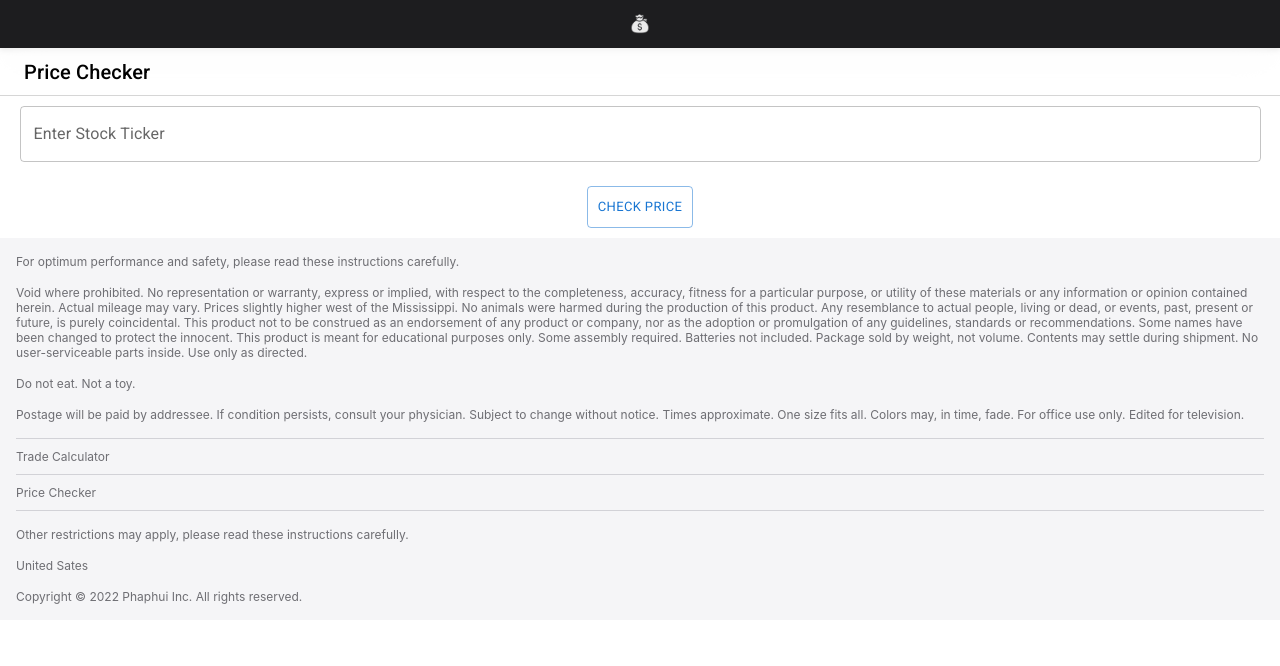
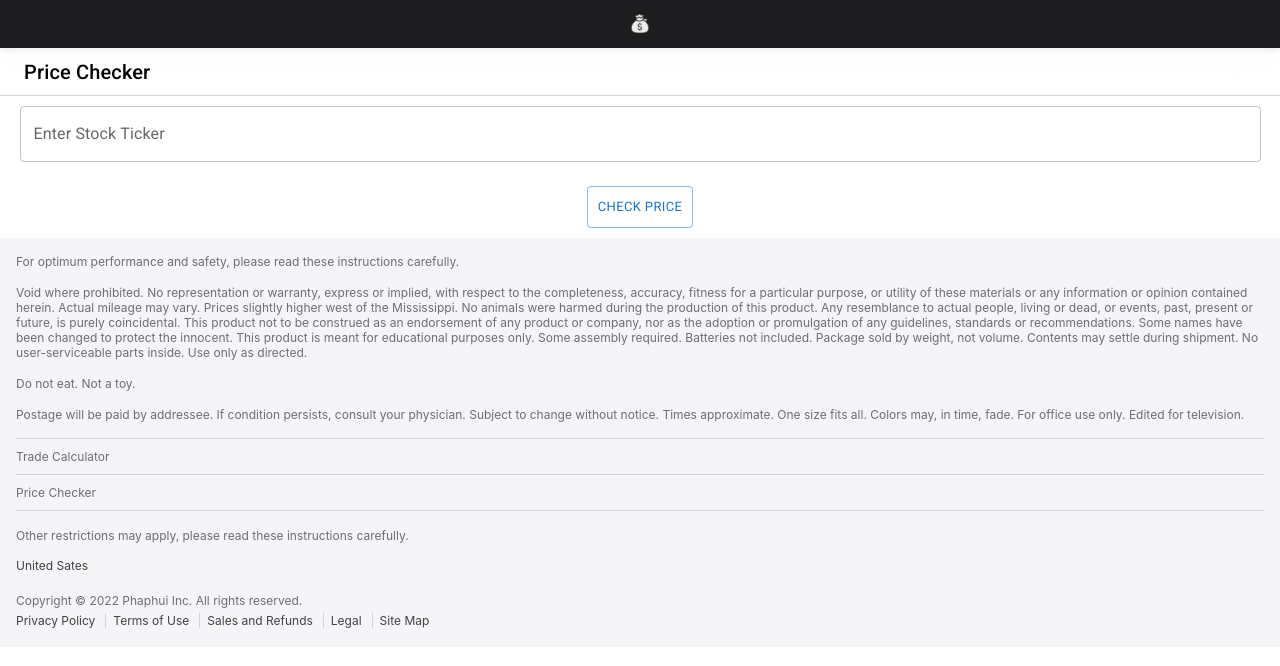
Before and after one commit to SeanPhaphui/seanphaphui.github.io, a React (Create React App) app: page /price-checker in a window 1280 px wide. Shown: the top 666 px of the page. Built offline with nearby package versions, Linux system fonts and the light colour scheme.

Commit message:
Change Footer to Bottom

```diff
--- a/src/App.tsx
+++ b/src/App.tsx
@@ -1,6 +1,6 @@
 import { Route, Routes, useNavigate } from "react-router-dom";
 import "./App.css";
-import Footer from "./Footer/Footer";
+import Bottom from "./Bottom/Bottom";
 import Home from "./Home/Home";
 import PriceChecker from "./PriceChecker/PriceChecker";
 import SlowGainCalcultor from "./SlowGainCalculator/SlowGainCalcultor";
@@ -24,7 +24,7 @@ function App() {
         <Route path="/calculator" element={<SlowGainCalcultor />} />
         <Route path="/price-checker" element={<PriceChecker />} />
       </Routes>
-      <Footer/>
+      <Bottom/>
     </div>
   );
 }
--- /dev/null
+++ b/src/Bottom/Bottom.css
@@ -0,0 +1,67 @@
+.content-bottom {
+  background-color: #f5f5f7;
+  color: #6e6e73;
+  font-size: 12px;
+  text-align: left;
+  padding: 0 16px;
+}
+
+.footnotes-list-item {
+  padding: 8px 0px !important;
+}
+
+.line {
+  margin: 0px 0px;
+  border: none;
+  background-color: #d2d2d7;
+  height: 1px;
+}
+
+.app-list {
+  padding: 0px 0px !important;
+}
+
+.app-list-item {
+  padding: 10px 0px !important;
+}
+
+
+.footer {
+  padding: 17px 0px 19px 0px !important;
+}
+
+.footer-shop {
+  padding: 0px 0px 8px 0px !important;
+  margin-bottom: 7px;
+}
+
+.footer-locale {
+  padding: 0px 0px !important;
+  color: rgb(66, 66, 69);
+}
+
+.footer-legal {
+  display: flex;
+  flex-direction: row;
+  flex-wrap: wrap;
+  padding: 12px 0px 0px 0px !important;
+}
+
+.footer-legal-first {
+  padding: 8px 0px 0px 0px !important;
+}
+
+.footer-legal-link {
+  padding-right: 10px;
+  border-right-width: 1px;
+  border-right-style: solid;
+  border-right-color: rgb(210, 210, 215);
+  color: rgb(66, 66, 69);
+  margin-right: 7px;
+  margin-top: 5px;
+}
+
+.footer-legal-link-last {
+  color: rgb(66, 66, 69);
+  margin-top: 5px;
+}
--- a/src/Footer/Footer.tsx
+++ b/src/Bottom/Bottom.tsx
@@ -1,11 +1,9 @@
-import {
-    List, ListItem
-} from "@mui/material";
+import { List, ListItem } from "@mui/material";
 import React from "react";
 import { useNavigate } from "react-router-dom";
-import "./Footer.css";
+import "./Bottom.css";
 
-export const Footer: React.FC = () => {
+export const Bottom: React.FC = () => {
   const navigate = useNavigate();
 
   const navigateToCalculator = () => {
@@ -20,12 +18,12 @@ export const Footer: React.FC = () => {
 
   return (
     <div className="content-bottom">
-      <List>
-        <ListItem>
+      <List className="footnotes">
+        <ListItem className="footnotes-list-item">
           For optimum performance and safety, please read these instructions
           carefully.
         </ListItem>
-        <ListItem>
+        <ListItem className="footnotes-list-item">
           Void where prohibited. No representation or warranty, express or
           implied, with respect to the completeness, accuracy, fitness for a
           particular purpose, or utility of these materials or any information
@@ -41,14 +39,17 @@ export const Footer: React.FC = () => {
           weight, not volume. Contents may settle during shipment. No
           user-serviceable parts inside. Use only as directed.
         </ListItem>
-        <ListItem>Do not eat. Not a toy.</ListItem>
-        <ListItem>
+        <ListItem className="footnotes-list-item">
+          Do not eat. Not a toy.
+        </ListItem>
+        <ListItem className="footnotes-list-item">
           Postage will be paid by addressee. If condition persists, consult your
           physician. Subject to change without notice. Times approximate. One
           size fits all. Colors may, in time, fade. For office use only. Edited
           for television.
         </ListItem>
       </List>
+      <div className="directory">
         <hr className="line"></hr>
         <List className="app-list">
           <ListItem className="app-list-item" onClick={navigateToCalculator}>
@@ -62,16 +63,26 @@ export const Footer: React.FC = () => {
           </ListItem>
         </List>
         <hr className="line"></hr>
-      <List>
-        <ListItem>
+      </div>
+      <List className="footer">
+        <ListItem className="footer-shop">
           Other restrictions may apply, please read these instructions
           carefully.
         </ListItem>
-        <ListItem>United Sates</ListItem>
-        <ListItem>Copyright © 2022 Phaphui Inc. All rights reserved.</ListItem>
+        <ListItem className="footer-locale">United Sates</ListItem>
+        <div className="footer-legal">
+          <ListItem className="footer-legal-first">
+            Copyright © 2022 Phaphui Inc. All rights reserved.
+          </ListItem>
+          <div className="footer-legal-link">Privacy Policy</div>
+          <div className="footer-legal-link">Terms of Use</div>
+          <div className="footer-legal-link">Sales and Refunds</div>
+          <div className="footer-legal-link">Legal</div>
+          <div className="footer-legal-link-last">Site Map</div>
+        </div>
       </List>
     </div>
   );
 };
 
-export default Footer;
+export default Bottom;
--- a/src/Footer/Footer.css
+++ /dev/null
@@ -1,22 +0,0 @@
-.content-bottom {
-    background-color: #f5f5f7;
-    color: #6e6e73;
-    font-size: 12px;
-    text-align: left;
-  }
-
-.line {
-    margin: 0px 16px;
-    border: none;
-    background-color: #d2d2d7;
-    height: 1px;
-  }
-
-  .app-list {
-    margin: 0px 19.5px;
-    padding: 0px 0px !important;
-  }
-
-  .app-list-item {
-    padding: 10px 16px !important;
-  }
```
Lines whose indentation alone changed are shown as unchanged.
